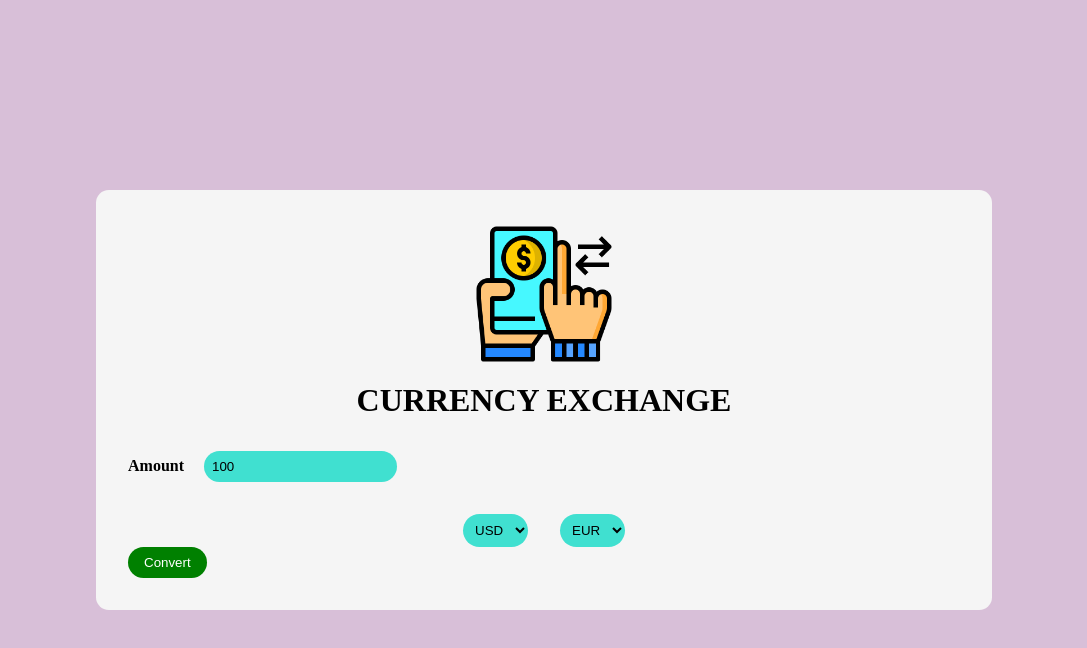
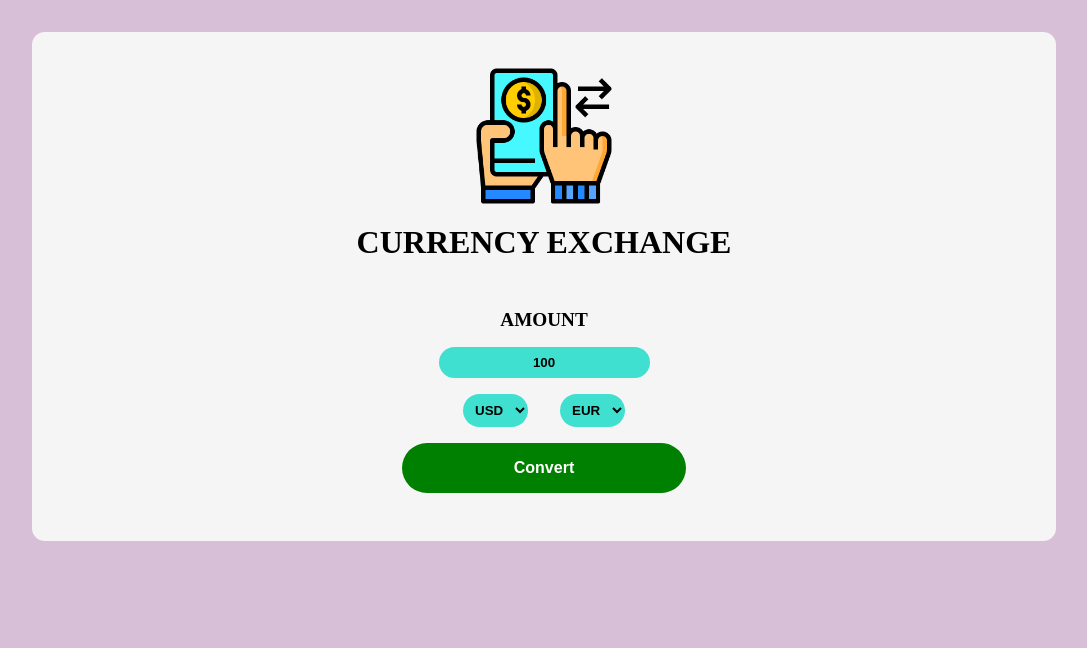
Before and after one commit to AnastasiaEvl/currencyExchange, a plain HTML site: page index.html in a window 1280 px wide. Shown: the whole page, without its empty margins (96-1183 px from the left). Drawn offline with Linux system fonts and the light colour scheme; no server answers.

Commit message:
feat: add style

```diff
--- a/index.html
+++ b/index.html
@@ -2,6 +2,7 @@
 <html lang="en">
 <head>
     <meta charset="UTF-8">
+    <meta name="viewport" content="width=device-width, initial-scale=1.0">
     <link rel="preconnect" href="https://fonts.googleapis.com">
     <link rel="preconnect" href="https://fonts.gstatic.com" crossorigin>
     <link rel="stylesheet" href="src/styles/reset.css"/>
@@ -13,18 +14,18 @@
 </head>
 <body>
 <div class="wrapper">
-    <div class="app-details">
-        <img class="app-icon" src="src/assets/icons/exchange-logo.png" alt="">
-        <h1 class="app-title">Currency Exchange</h1>
+    <div class="app__details">
+        <img class="app__icon" src="src/assets/icons/exchange-logo.png" alt="">
+        <h1 class="app__title">Currency Exchange</h1>
     </div>
-    <label for="amount">Amount</label>
+    <label for="amount" class="amount">Amount</label>
     <input type="number" id="amount" value="100" class="amount__input">
     <div class="dropdowns">
         <select id="from-currency-select" class="dropdowns__select"></select>
         <select id="to-currency-select"  class="dropdowns__select"></select>
     </div>
-    <button id="convert-button" class="convert__button">Convert</button>
-    <p id="result"></p>
+    <button id="convert__button" class="convert__button">Convert</button>
+    <p id="result" class="result"></p>
 </div>
 
 
--- a/src/scripts/script.js
+++ b/src/scripts/script.js
@@ -22,7 +22,7 @@ let convertCurrency=()=>{
 const amount = document.querySelector('#amount').value;
 const fromCurrency=fromDropDown.value;
 const toCurrency = toDropDown.value;
-if (amount.length != 0){
+if (amount.length !== 0){
 fetch(api)
     .then(resp=>resp.json())
     .then((data)=> {
@@ -36,5 +36,5 @@ fetch(api)
 }
 }
 
-document.querySelector('#convert-button').addEventListener("click", convertCurrency)
+document.querySelector('#convert__button').addEventListener("click", convertCurrency)
 window.addEventListener('load',convertCurrency)
--- a/src/styles/reset.css
+++ b/src/styles/reset.css
@@ -7,5 +7,10 @@ html{
     font-size: 16px;
     scroll-behavior: smooth;
     background-color: #d8bfd8;
-    font-family: "Ysabeau Infant","Times New Roman";
+    font-family: "Ysabeau Infant",serif;
 }
+
+@media screen and (max-width: 768px) {
+    html {
+        font-size: 14px;
+    }}
--- a/src/styles/style.css
+++ b/src/styles/style.css
@@ -1,36 +1,45 @@
 .wrapper{
-    width: 70%;
+    width: 80%;
     background-color: whitesmoke;
-    transform: translate(-50%, -50%);
-    left:50%;
-    top:50%;
     padding: 2em;
     border-radius: 0.8em;
-    position: absolute;
     font-weight: bold;
+    margin: 2rem auto;
+    display: flex;
+    flex-direction: column;
+    align-items: center;
+    gap: 1rem;
 }
-.app-details{
+.app__details{
     display: flex;
     align-items: center;
     flex-direction: column;
     padding-bottom: 2rem;
 }
-.app-icon{
+.app__icon{
     width:9rem;
     padding-bottom: 1rem;
 }
-.app-title{
+.app__title{
     text-transform: uppercase;
+    text-align: center;
 }
 .amount{
-    font-size: 1.5rem;
+    font-size: 1.2rem;
+    text-transform: uppercase;
 }
 .amount__input{
     background-color: turquoise;
     border-radius: 50px;
-    padding: 0.5rem;
-    margin-left: 1rem;
-    margin-bottom:2rem;
+    padding: 0.5rem 1rem;
+    text-align: center;
+    font-weight: bold;
+    transition: 0.3s;
+}
+
+input::-webkit-inner-spin-button {
+    -webkit-appearance: none;
+    margin: 0;
 }
 .dropdowns{
     width: 100%;
@@ -42,17 +51,43 @@
     background-color: turquoise;
     border-radius: 50px;
     padding:0.5rem;
+    transition: 0.3s;
+    font-weight: bold;
 }
 .convert__button{
     background-color: green;
     border-radius: 50px;
-    padding: 0.5rem 1rem;
+    padding: 1em 7em;
     color:white;
     transition: 0.3s;
+    font-weight: bold;
+    font-size: 1rem;
 }
 .convert__button:hover{
     cursor: pointer;
     background-color: darkgreen;
     transition: 0.3s;
+}
+input:hover{
+    cursor: pointer;
+    background-color: #19b2e6;
+    transition: 0.3s;
+}
+select:hover{
+    cursor: pointer;
+    background-color: #19b2e6;
+    transition: 0.3s;
+}
+.result{
+    font-size: 1.5rem;
+}
 
+
+@media screen and (max-width: 768px) {
+    .app__icon{
+        width: 7rem;
+    }
+    .convert__button{
+        padding: 1rem 4rem;
+    }
 }
```
